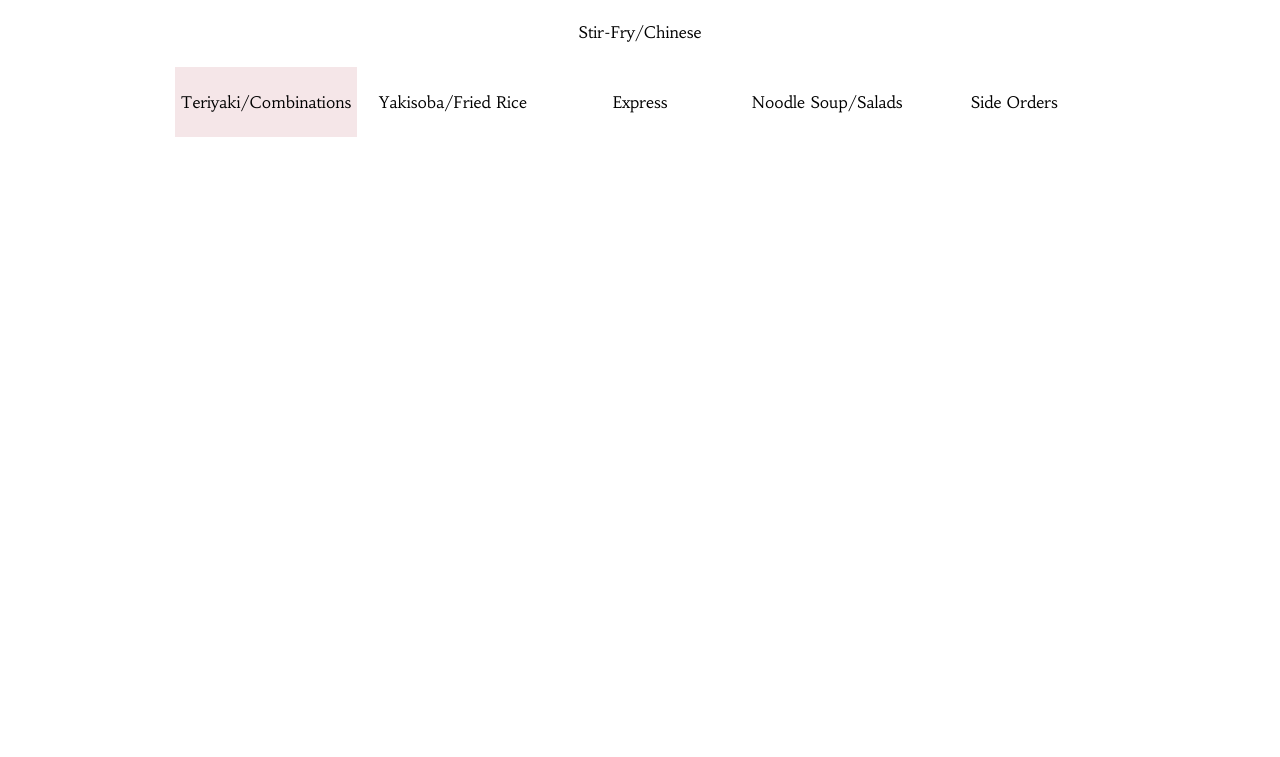
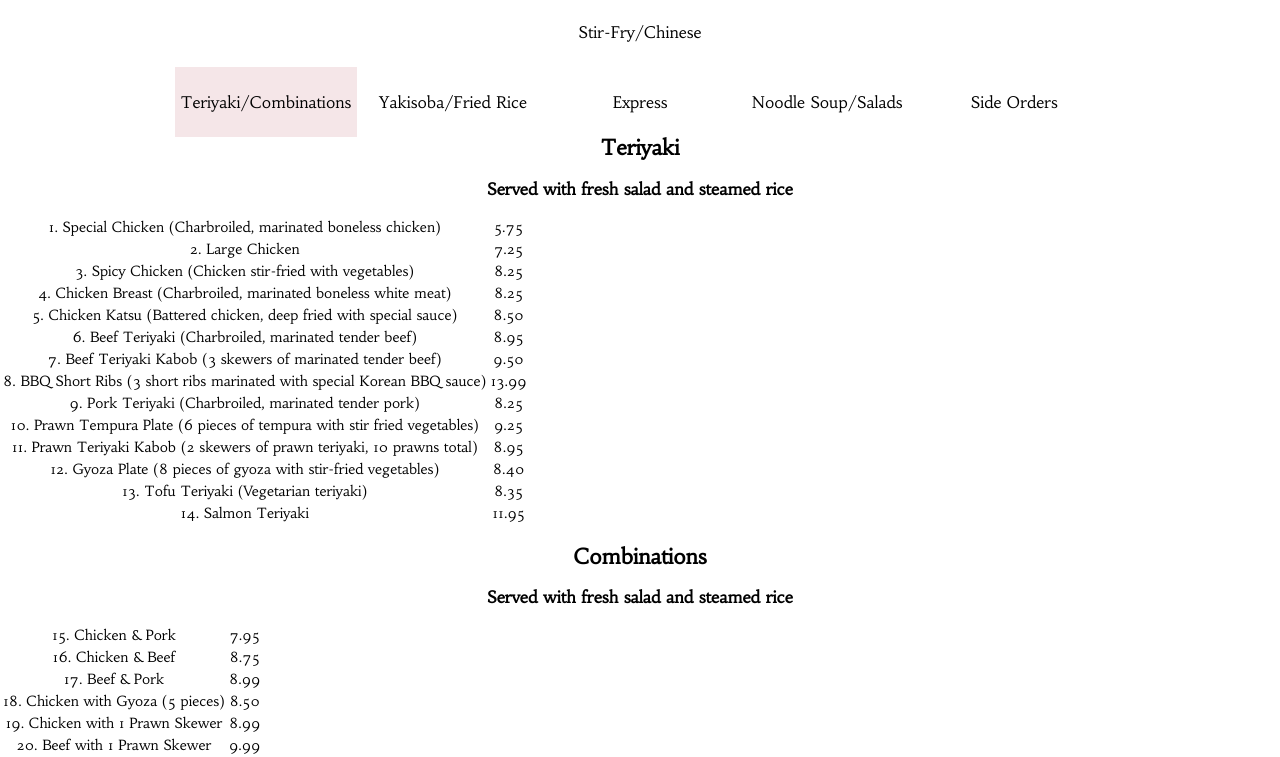
Before and after one commit to AlisaSong/happytummygrill.com, a plain HTML site: page happytummygrill.com/index.html in a window 1280 px wide. Shown: the part 1040-1797 px from the top of the page. Before the commit the page ends 1177 px from the top, so only its background shows below. Drawn offline with Linux system fonts and the light colour scheme.

Commit message:
Update menu generator

```diff
--- a/happytummygrill.com/index.html
+++ b/happytummygrill.com/index.html
@@ -64,11 +64,12 @@
         </ul>
 
         <div id="menu-wrapper">
-            <table id="tbl-teriyaki-combinations"></table>
-            <table id="tbl-yakisoba-fried-rice"></table>
-            <table id="tbl-stir-fry-chinese-express"></table>
-            <table id="tbl-noodle-soup-salads"></table>
-            <table id="tbl-side-orders"></table>
+            <div class="menu-divider" id="menu-divider"></div>
+            <div class="menu-section menu-section-selected" id="menu-teriyaki-combinations"></div>
+            <div class="menu-section" id="menu-yakisoba-fried-rice"></div>
+            <div class="menu-section" id="menu-stir-fry-chinese-express"></div>
+            <div class="menu-section" id="menu-noodle-soup-salads"></div>
+            <div class="menu-section" id="menu-side-orders"></div>
         </div>
     </div>
 
--- a/happytummygrill.com/index.js
+++ b/happytummygrill.com/index.js
@@ -3,7 +3,7 @@
     'use strict';
 
     var PREFIX_BUTTON = 'btn-';
-    var PREFIX_TABLE = 'tbl-';
+    var PREFIX_MENU = 'menu-';
 
     var menuSections = [
         'teriyaki-combinations',
@@ -20,26 +20,85 @@
             document.getElementById(PREFIX_BUTTON + menuSections[i]).addEventListener('click', clickMenuButton);
         }
 
-        http('GET', 'resources/menu.json', function () {
-            console.log(this.responseText);
-        });
+        http('GET', 'resources/menu.json', menuGenerator);
     });
 
     function clickMenuButton() {
         var clickedId = this.id;
-        var selectedId = PREFIX_BUTTON + menuSections[selectedMenuSectionIndex];
+        //var selectedId = PREFIX_BUTTON + menuSections[selectedMenuSectionIndex];
 
-        if (clickedId !== selectedId) {
-            document.getElementById(selectedId).classList.remove('menu-btn-selected');
+        var selected = menuSections[selectedMenuSectionIndex];
+        var selectedButtonId = PREFIX_BUTTON + selected;
+
+        if (clickedId !== selectedButtonId) {
+            var selectedSectionId = PREFIX_MENU + selected;
+
+            document.getElementById(selectedButtonId).classList.remove('menu-btn-selected');
+            document.getElementById(selectedSectionId).classList.remove('menu-section-selected');
+
             this.classList.add('menu-btn-selected');
+
             selectedMenuSectionIndex = menuSections.indexOf(clickedId.substr(PREFIX_BUTTON.length));
+
+            document.getElementById(PREFIX_MENU + menuSections[selectedMenuSectionIndex]).classList.add('menu-section-selected');
         }
     }
 
     function http(method, url, callback) {
         var xhr = new XMLHttpRequest();
         xhr.open(method, url);
-        xhr.onreadystatechange = callback;
+        xhr.onreadystatechange = function () {
+            if (this.readyState === 4 && this.status === 200) {
+                callback(this.responseText);
+            }
+        };
         xhr.send();
     }
+
+    function menuGenerator(response) {
+        var menu = JSON.parse(response).menu;
+        for (var i = 0; i < menu.length; i++) {
+            var menuSection = document.getElementById(PREFIX_MENU + menuSections[i]);
+            for (var j = 0; j < menu[i].sections.length; j++) {
+                var section = menu[i].sections[j];
+
+                var title = document.createElement('h2');
+                title.innerText = section.title;
+                menuSection.appendChild(title);
+
+                if (section.description) {
+                    var description = document.createElement('h3');
+                    description.innerText = section.description;
+                    menuSection.appendChild(description);
+                }
+
+                var table = document.createElement('table');
+                for (var k = 0; k < section.items.length; k++) {
+                    var item = section.items[k];
+
+                    var row = document.createElement('tr');
+
+                    var name = document.createElement('td');
+                    var price = document.createElement('td');
+
+                    var nameText = item.name;
+                    if (item.description) {
+                        nameText = nameText + ' (' + item.description + ')';
+                    }
+                    if (item.id) {
+                        nameText = item.id + '. ' + nameText;
+                    }
+
+                    name.innerText = nameText;
+                    price.innerText = item.price.toFixed(2);
+
+                    row.appendChild(name);
+                    row.appendChild(price);
+
+                    table.appendChild(row);
+                }
+                menuSection.appendChild(table);
+            }
+        }
+    }
 })();
--- a/happytummygrill.com/resources/menu.json
+++ b/happytummygrill.com/resources/menu.json
@@ -4,7 +4,7 @@
             "sections": [
                 {
                     "description": "Served with fresh salad and steamed rice",
-                    "section": [
+                    "items": [
                         {
                             "description": "Charbroiled, marinated boneless chicken",
                             "id": "1",
@@ -92,7 +92,7 @@
                 },
                 {
                     "description": "Served with fresh salad and steamed rice",
-                    "section": [
+                    "items": [
                         {
                             "id": "15",
                             "name": "Chicken & Pork",
@@ -131,7 +131,7 @@
         {
             "sections": [
                 {
-                    "section": [
+                    "items": [
                         {
                             "id": "21",
                             "name": "Chicken",
@@ -151,7 +151,7 @@
                     "title": "Yakisoba"
                 },
                 {
-                    "section": [
+                    "items": [
                         {
                             "id": "24",
                             "name": "Chicken or Kimchee",
@@ -175,7 +175,7 @@
         {
             "sections": [
                 {
-                    "section": [
+                    "items": [
                         {
                             "id": "27",
                             "name": "Chicken",
@@ -196,7 +196,7 @@
                 },
                 {
                     "description": "Served with steamed rice",
-                    "section": [
+                    "items": [
                         {
                             "id": "30",
                             "name": "Mongolian Beef",
@@ -250,7 +250,7 @@
         {
             "sections": [
                 {
-                    "section": [
+                    "items": [
                         {
                             "description": "Korean spicy noodle soup",
                             "id": "01",
@@ -275,7 +275,7 @@
                     "title": "Noodle Soup"
                 },
                 {
-                    "section": [
+                    "items": [
                         {
                             "id": "03",
                             "name": "Large Chinese Chicken Salad",
@@ -304,7 +304,7 @@
         {
             "sections": [
                 {
-                    "section": [
+                    "items": [
                         {
                             "name": "Prawn Tempura 5 pieces",
                             "price": 5.99
--- a/happytummygrill.com/styles.css
+++ b/happytummygrill.com/styles.css
@@ -113,6 +113,19 @@ ul li {
     opacity: 1;
 }
 
+.menu-section {
+    display: none;
+}
+
+.menu-section-selected{
+    display: block;
+}
+
+@font-face {
+    font-family: fareast;
+    src: url(fonts/fareast.ttf);
+}
+
 @font-face {
     font-family: Habibi;
     src: url(fonts/Habibi-Regular.ttf);
```
Also changed, not shown: happytummygrill.com/fonts/fareast.ttf (added), 1 other file.
